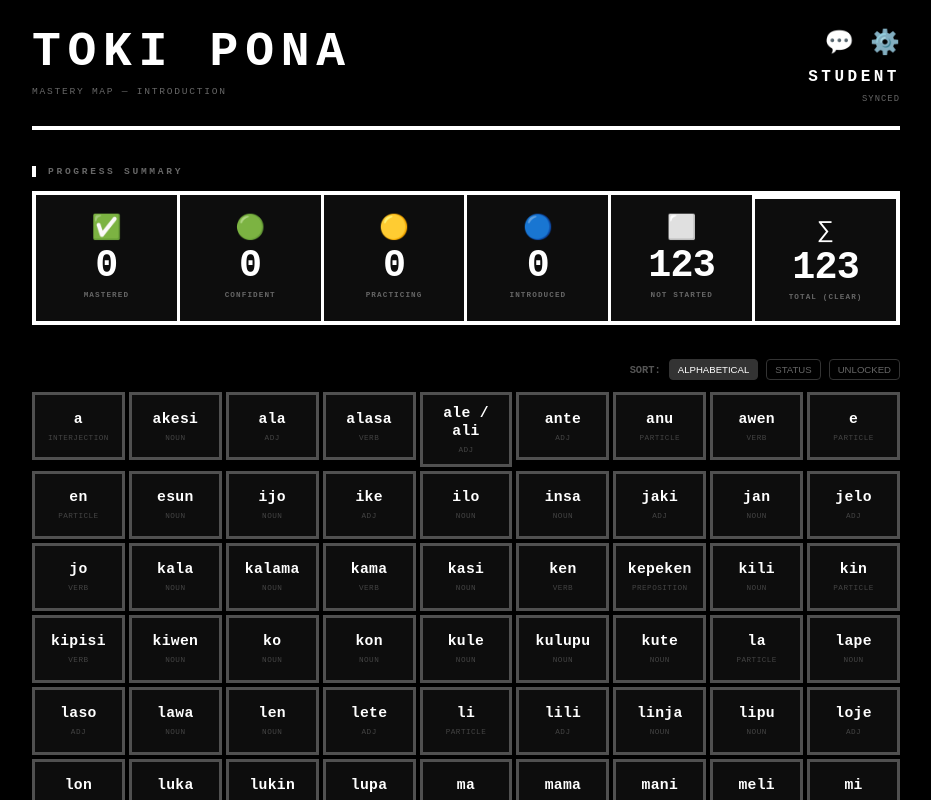
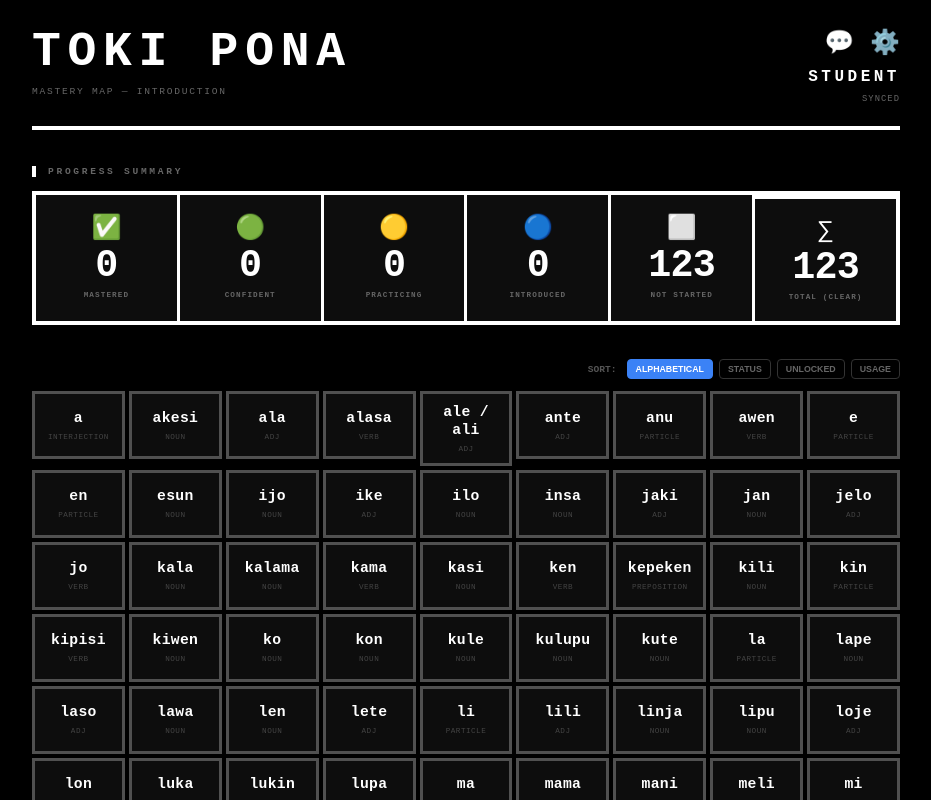
Before and after one commit to AnthonyontheHub/TP-Tutor, a React (Vite) app: page / in a window 1280 px wide. Shown: the top 800 px of the page, without its empty margins (174-1105 px from the left). Built offline with nearby package versions, Linux system fonts and the light colour scheme; no server answers; the database is empty.

Commit message:
Update Dashboard.tsx

```diff
--- a/src/components/Dashboard.tsx
+++ b/src/components/Dashboard.tsx
@@ -6,7 +6,7 @@ import PhraseGrid from './PhraseGrid';
 import SettingsDrawer from './SettingsDrawer';
 import type { MasteryStatus } from '../types/mastery';
 
-export type SortMode = 'alphabetical' | 'status' | 'unlocked';
+export type SortMode = 'alphabetical' | 'status' | 'unlocked' | 'usage';
 
 interface Props {
   onStartSession: () => void;
@@ -50,50 +50,44 @@ export default function Dashboard({ onStartSession, onAskLina }: Props) {
       <main className="dashboard__main">
         <ProgressSummary activeFilter={activeFilter} onFilterClick={(status) => { setActiveFilter(status); setSelectedWords([]); }} />
 
-        <div style={{ display: 'flex', justifyContent: 'flex-end', gap: '8px', marginBottom: '12px', marginTop: '-10px' }}>
-          <span style={{ fontSize: '0.65rem', color: '#555', alignSelf: 'center', fontWeight: 'bold' }}>SORT:</span>
-          {(['alphabetical', 'status', 'unlocked'] as SortMode[]).map(mode => (
-            <button key={mode} onClick={() => setSortMode(mode)} style={{ background: sortMode === mode ? '#333' : 'transparent', color: sortMode === mode ? 'white' : '#666', border: '1px solid #333', padding: '4px 8px', borderRadius: '4px', fontSize: '0.6rem', cursor: 'pointer' }}>{mode.toUpperCase()}</button>
+        <div style={{ display: 'flex', justifyContent: 'flex-end', gap: '6px', marginBottom: '12px', marginTop: '-10px', flexWrap: 'wrap' }}>
+          <span style={{ fontSize: '0.6rem', color: '#555', alignSelf: 'center', fontWeight: 'bold', marginRight: '4px' }}>SORT:</span>
+          {(['alphabetical', 'status', 'unlocked', 'usage'] as SortMode[]).map(mode => (
+            <button
+              key={mode}
+              onClick={() => setSortMode(mode)}
+              style={{
+                background: sortMode === mode ? '#3b82f6' : 'transparent',
+                color: sortMode === mode ? 'white' : '#666',
+                border: sortMode === mode ? '1px solid #3b82f6' : '1px solid #333',
+                padding: '4px 8px', borderRadius: '4px', fontSize: '0.55rem', cursor: 'pointer', fontWeight: 'bold'
+              }}
+            >
+              {mode.toUpperCase()}
+            </button>
           ))}
         </div>
 
-        <MasteryGrid onAskLina={onAskLina} isSandboxMode={isSandboxMode} activeFilter={activeFilter} selectedWords={selectedWords} setSelectedWords={setSelectedWords} sortMode={sortMode} />
+        <MasteryGrid
+          onAskLina={onAskLina}
+          isSandboxMode={isSandboxMode}
+          activeFilter={activeFilter}
+          selectedWords={selectedWords}
+          setSelectedWords={setSelectedWords}
+          sortMode={sortMode}
+        />
 
         <PhraseGrid onAskLina={onAskLina} activeFilter={activeFilter} selectedWords={selectedWords} />
       </main>
 
-      {/* FIXED SENTENCE BUILDER MENU */}
       {selectedWords.length > 0 && (
-        <div style={{
-          position: 'fixed',
-          bottom: '24px', left: '16px', right: '16px',
-          background: '#161616',
-          border: '1px solid #3b82f6',
-          borderRadius: '16px',
-          padding: '20px',
-          boxShadow: '0 12px 48px rgba(0,0,0,0.9)',
-          zIndex: 2000, // Ensuring it is above everything
-          display: 'flex', flexDirection: 'column', gap: '12px',
-          animation: 'slideUp 0.4s cubic-bezier(0.16, 1, 0.3, 1)'
-        }}>
+        <div style={{ position: 'fixed', bottom: '24px', left: '16px', right: '16px', background: '#161616', border: '1px solid #3b82f6', borderRadius: '16px', padding: '20px', boxShadow: '0 12px 48px rgba(0,0,0,0.9)', zIndex: 2000, display: 'flex', flexDirection: 'column', gap: '12px' }}>
           <div style={{ display: 'flex', justifyContent: 'space-between', alignItems: 'center' }}>
-            <span style={{ fontSize: '0.7rem', color: '#3b82f6', fontWeight: 'bold', letterSpacing: '1px' }}>SENTENCE BUILDER</span>
-            <button onClick={() => setSelectedWords([])} style={{ background: 'rgba(255,255,255,0.1)', border: 'none', color: '#fff', fontSize: '0.7rem', padding: '4px 10px', borderRadius: '20px', cursor: 'pointer' }}>CLEAR ALL</button>
+            <span style={{ fontSize: '0.7rem', color: '#3b82f6', fontWeight: 'bold' }}>SENTENCE BUILDER</span>
+            <button onClick={() => setSelectedWords([])} style={{ background: 'rgba(255,255,255,0.1)', border: 'none', color: '#fff', fontSize: '0.7rem', padding: '4px 10px', borderRadius: '20px' }}>CLEAR</button>
           </div>
-
-          <div style={{ fontSize: '1.4rem', fontWeight: 'bold', color: '#fff', wordWrap: 'break-word', lineHeight: '1.2' }}>
-            {selectedWords.join(' ')}
-            <span style={{ color: '#3b82f6', marginLeft: '4px', animation: 'blink 1s infinite' }}>|</span>
-          </div>
-
-          <div style={{ display: 'grid', gridTemplateColumns: '1fr 1fr', gap: '10px', marginTop: '4px' }}>
-            <button onClick={handleBuildSentence} style={{ background: '#3b82f6', color: 'white', border: 'none', borderRadius: '8px', padding: '12px', fontWeight: 'bold', cursor: 'pointer', fontSize: '0.85rem' }}>
-              ASK LINA
-            </button>
-            <button onClick={() => onAskLina(`toki Lina, what does this specific word combination mean: "${selectedWords.join(' ')}"?`)} style={{ background: '#222', color: 'white', border: '1px solid #444', borderRadius: '8px', padding: '12px', fontWeight: 'bold', cursor: 'pointer', fontSize: '0.85rem' }}>
-              DEFINE COMBO
-            </button>
-          </div>
+          <div style={{ fontSize: '1.4rem', fontWeight: 'bold', color: '#fff' }}>{selectedWords.join(' ')}</div>
+          <button onClick={handleBuildSentence} style={{ background: '#3b82f6', color: 'white', border: 'none', borderRadius: '8px', padding: '12px', fontWeight: 'bold' }}>ASK LINA</button>
         </div>
       )}
 
```
